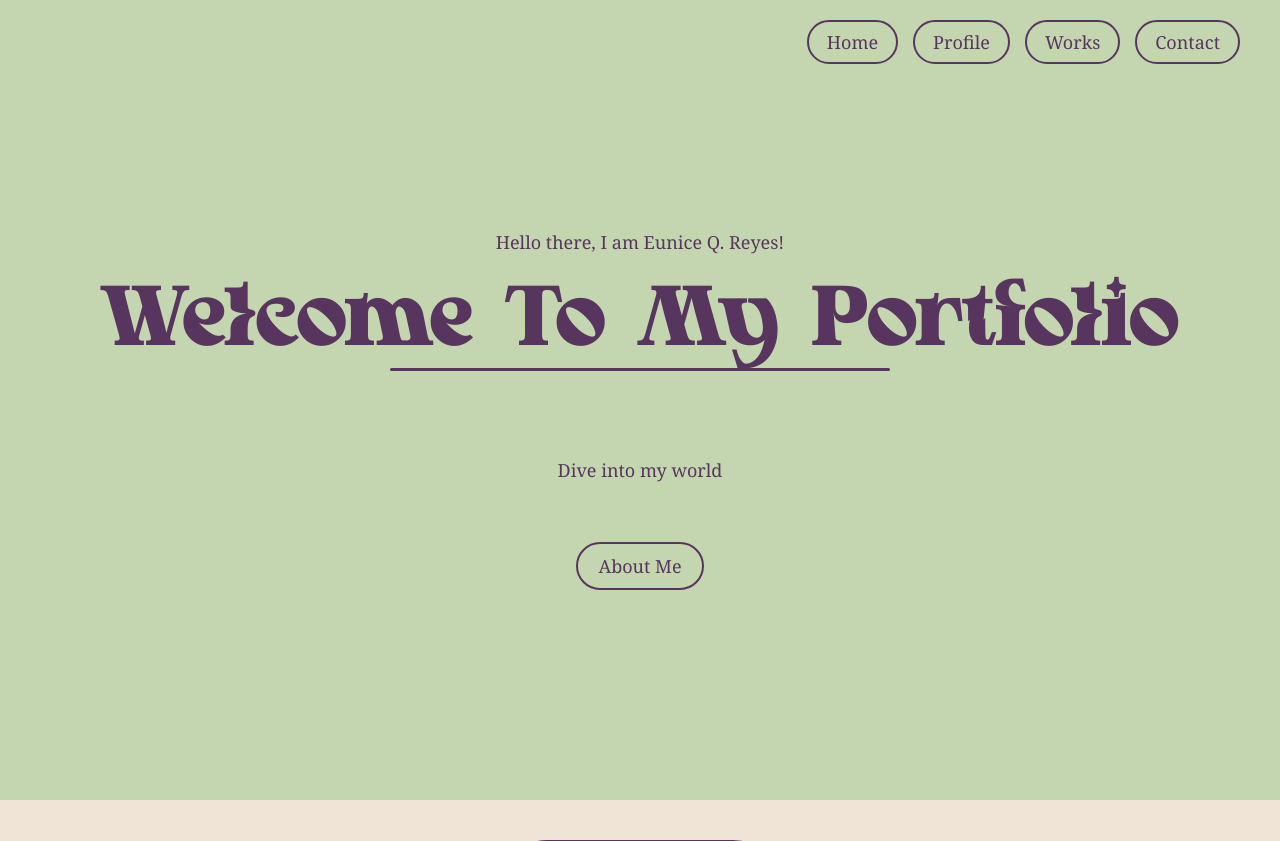
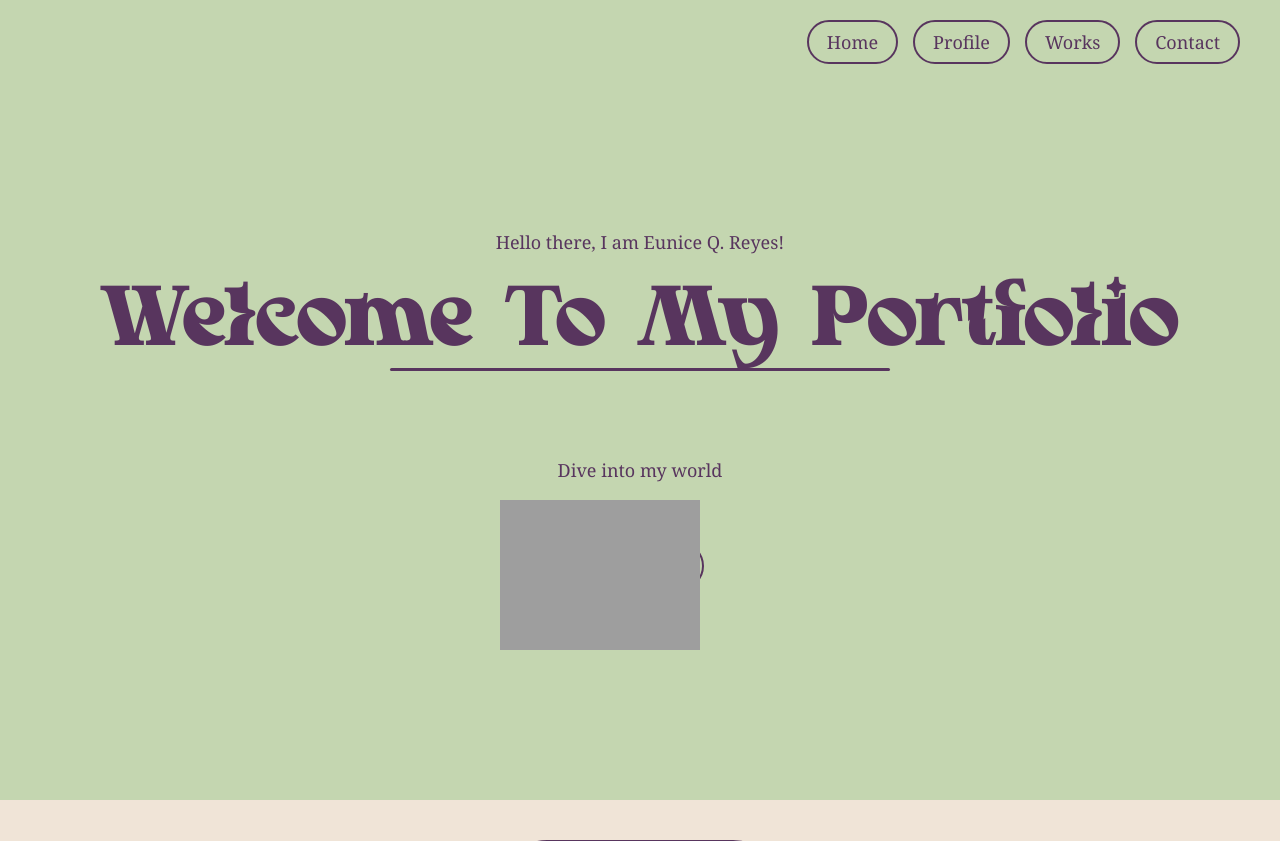
Before and after one commit to Babbsrey22/personal_webfolio, a Flask app: page / in a window 1280 px wide. Shown: the top 841 px of the page. Run offline with Flask 3, Linux system fonts and the light colour scheme; grey boxes are pictures that could not be loaded.

Commit message:
trying to add gif to profile section

```diff
--- a/templates/index.html
+++ b/templates/index.html
@@ -35,6 +35,9 @@
     <!-- Profile section -->
     <section id="profile" class="section">
         <div class="profile-container">
+            <img src="{{ url_for('static', filename='alakazamkins.gif')}}"
+            height= auto width="200" alt="alakazamkins <3"
+            style="position: absolute; bottom: 150px; left: 500px;">
             <div class="profile-image">
                 <img src="{{ url_for('static', filename='images/mawilepfp.webp')}}" alt="My PFP">
             </div>
```
